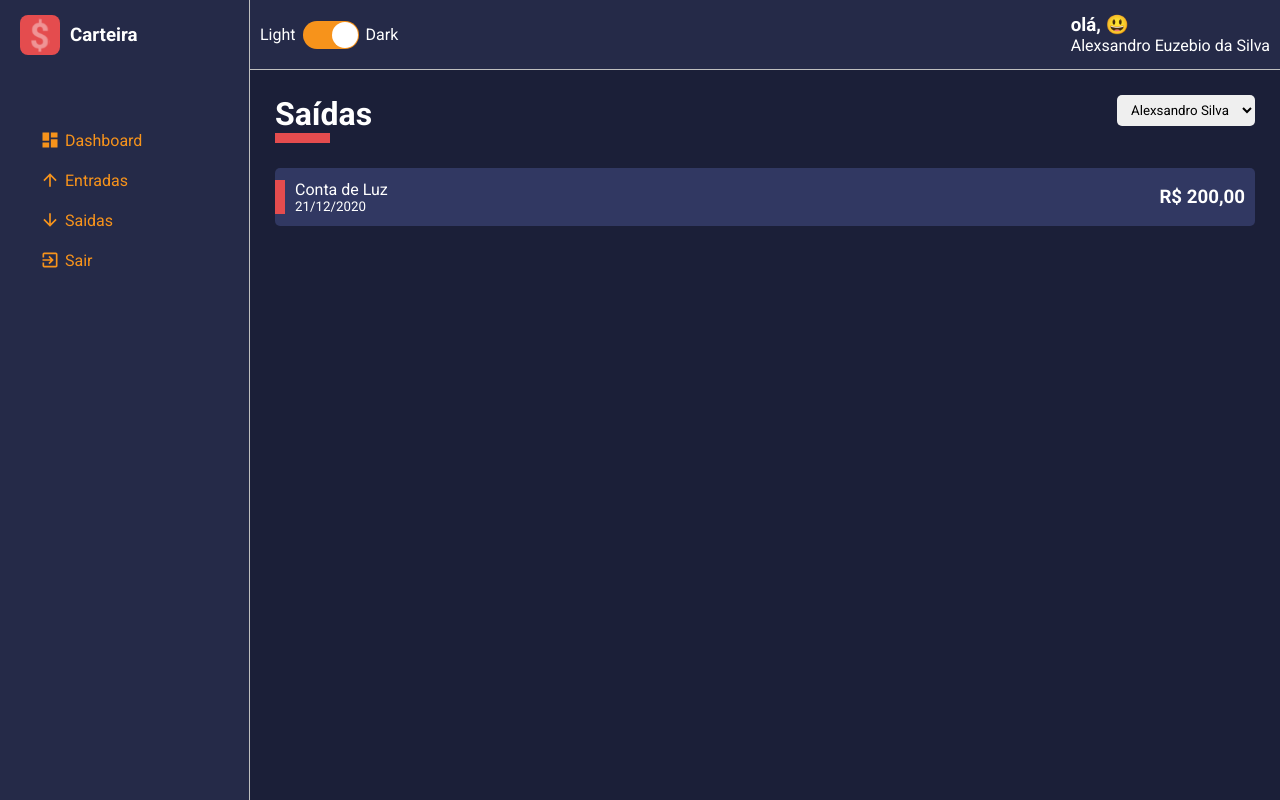
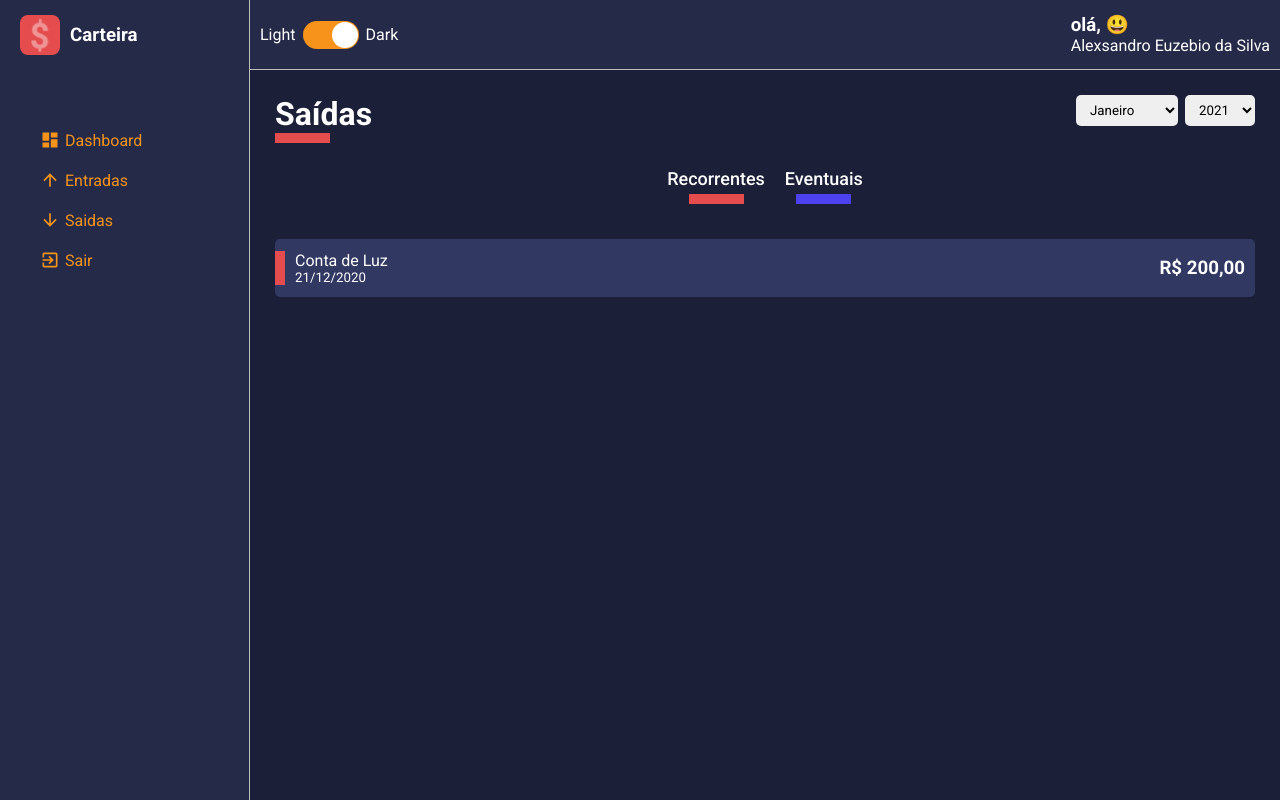
Before and after one commit to AlexsandroProjetosOficial/carteira, a React (Create React App) app: page / in a window 1280 px wide. Built offline with nearby package versions, Linux system fonts and the light colour scheme.

Commit message:
Criando os filtros da aplicação.

```diff
--- a/src/pages/List/index.tsx
+++ b/src/pages/List/index.tsx
@@ -2,25 +2,66 @@
 import ContentHeader from '../../components/ContentHeader';
 import HistoryFinanceCard from '../../components/HistoryFinanceCard';
 import SelectInput from '../../components/SelectInput';
-import { Container, Content } from './styles';
+import { Container, Content, Filters } from './styles';
 
 const List: React.FC = () => {
-    const options = [
-        {value: 'Alexsandro', label: 'Alexsandro Silva'},
-        {value: 'Alexsandro', label: 'Alexsandro Silva'},
-        {value: 'Alexsandro', label: 'Alexsandro Silva'},
+    const months = [
+        { value: 1, label: 'Janeiro' },
+        { value: 2, label: 'Fevereiro' },
+        { value: 3, label: 'Março' },
+        { value: 4, label: 'Abril' },
+        { value: 5, label: 'Maio' },
+        { value: 6, label: 'Junho' },
+        { value: 7, label: 'Julho' },
+        { value: 8, label: 'Agosto' },
+        { value: 9, label: 'Setembro' },
+        { value: 10, label: 'Outubro' },
+        { value: 11, label: 'Novembro' },
+        { value: 12, label: 'Dezembro' },
+    ];
+
+    const years = [
+        { value: 2021, label: 2021 },
+        { value: 2022, label: 2022 },
+        { value: 2023, label: 2023 },
+        { value: 2024, label: 2024 },
+        { value: 2025, label: 2025 },
+        { value: 2026, label: 2026 },
+        { value: 2027, label: 2027 },
+        { value: 2028, label: 2028 },
+        { value: 2029, label: 2029 },
+        { value: 2030, label: 2030 },
+        { value: 2031, label: 2031 },
     ];
     return (
         <Container>
             <ContentHeader title="Saídas" lineColor="#E44C4E">
-                <SelectInput options={options} />
+                <SelectInput options={months} />
+                <SelectInput options={years} />
             </ContentHeader>
+
+            <Filters>
+                <button
+                    type="button"
+                    className="tag-filter tag-filter-recurrent"
+                >
+                    Recorrentes
+                </button>
+
+                <button
+                    type="button"
+                    className="tag-filter tag-filter-eventual"
+                >
+                    Eventuais
+                </button>
+            </Filters>
+
             <Content>
                 <HistoryFinanceCard
-                    tagColor = "#E44C4E"
-                    title = "Conta de Luz"
-                    subtitle = "21/12/2020"
-                    amount = "R$ 200,00"
+                    tagColor="#E44C4E"
+                    title="Conta de Luz"
+                    subtitle="21/12/2020"
+                    amount="R$ 200,00"
                 />
             </Content>
         </Container>
--- a/src/pages/List/styles.ts
+++ b/src/pages/List/styles.ts
@@ -2,3 +2,39 @@
 
 export const Container = styled.div``;
 export const Content = styled.div``;
+export const Filters = styled.div`
+    width: 100%;
+    display: flex;
+    justify-content: center;
+    align-items: center;
+    margin-bottom: 30px;
+
+    .tag-filter {
+        font-size: 18px;
+        font-weight: 500;
+        background: none;
+        color: ${propos => propos.theme.colors.white};
+        margin: 0 10px;
+        transition: opacity .3s;
+
+        &:hover {
+            opacity: .7;
+        }
+    }
+
+    .tag-filter-recurrent::after {
+        content: '';
+        display: block;
+        width: 55px;
+        margin: 5px auto;
+        border-bottom: 10px solid ${props => props.theme.colors.warning};
+    }
+
+    .tag-filter-eventual::after {
+        content: '';
+        display: block;
+        width: 55px;
+        margin: 5px auto;
+        border-bottom: 10px solid ${props => props.theme.colors.success};
+    }
+`;
```
Also changed, not shown: 1 other file (tests, documents, lock files or other folders).
